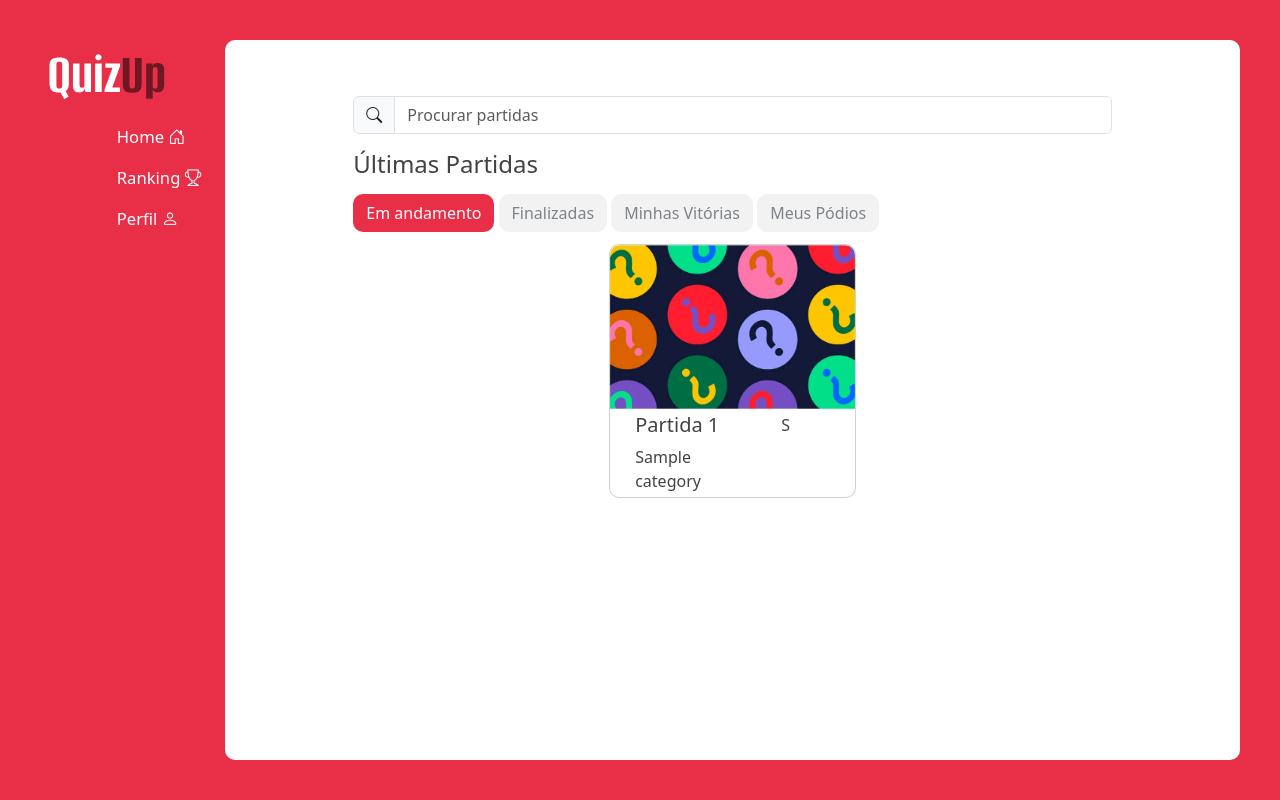
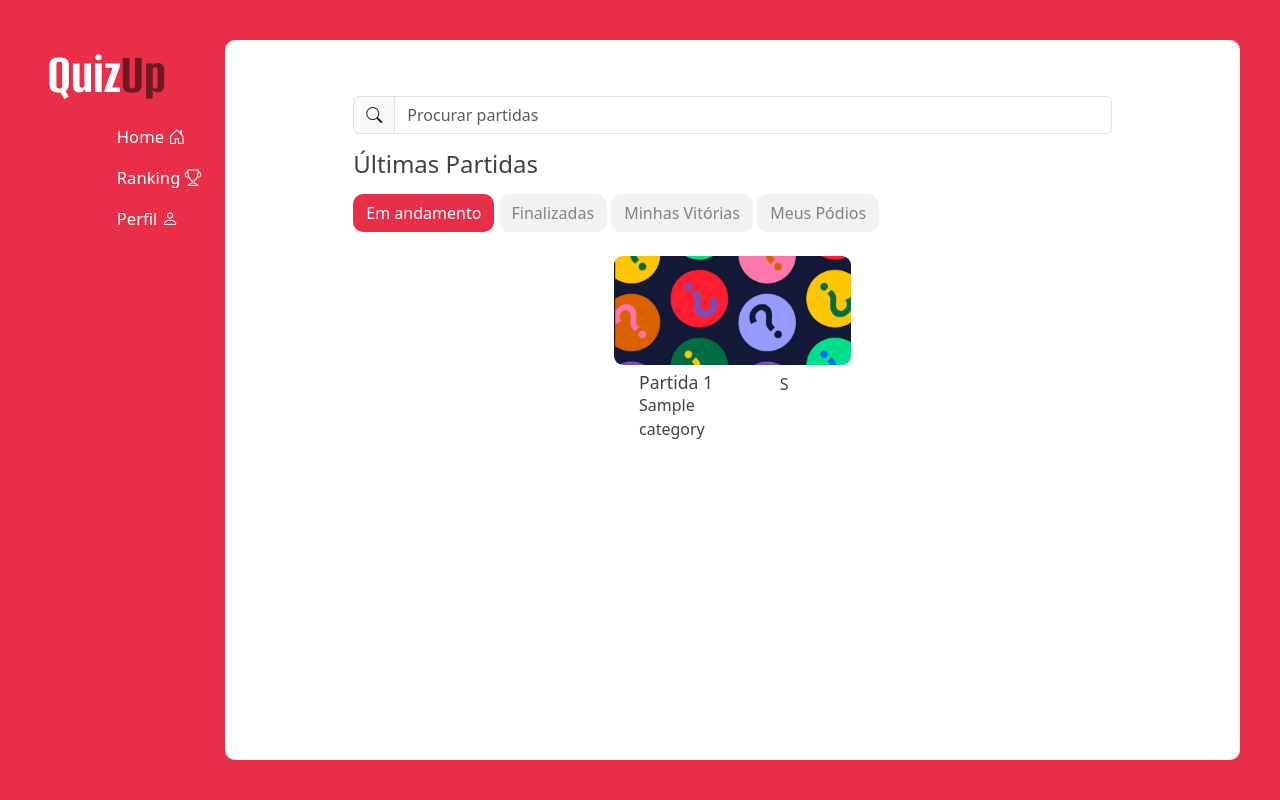
Before and after one commit to HPedroSilva/quizup, a Django app: page /mainapp/ in a window 1280 px wide. Run offline with Django 4.2, Linux system fonts and the light colour scheme; a user stored in the database is signed in; tables that the repository leaves empty hold one stand-in row (values such as "Sample post").

Commit message:
Ajustes estéticos na página principal.

```diff
--- a/mainApp/templates/base.html
+++ b/mainApp/templates/base.html
@@ -40,6 +40,7 @@
                     top: 5vh;
                     border-radius: 10px;
                     padding: 7vh 10vw;
+                    overflow: auto;
                 }
                 #box-board {
                     padding-right: 5vh;
--- a/mainApp/templates/home.html
+++ b/mainApp/templates/home.html
@@ -15,10 +15,10 @@
             font-size: 1.3vw;
         }
         .card-match {
-            width: 31.5% !important;
             padding: 0;
-            border-radius: 10px;
             color: #424242;
+            border: none;
+            margin: 2vh 0;
         }
         .box-title {
             font-size: 1.5em;
@@ -44,11 +44,15 @@
         }
         .match-details {
             font-size: 1rem;
-            padding: 0.5vh 1vw;
+            padding: 0.8vh 1vw;
             margin: 0;
         }
         .img-match {
-            border-radius: 10px 10px 0 0;
+            border-radius: 9px 9px 9px 9px;
+        }
+        .card-title {
+            font-size: 1.1rem;
+            margin: 0;
         }
     </style>
 {% endblock statics %}
@@ -73,17 +77,21 @@
     </div>
     <div class="row matches">
         {% for match in userMatches %}
-            <div class="card card-match m-1">
-                <img class="w-100 img-match" src="{% static 'mainApp/img/trivia.webp' %}" alt="Trivia img" style="width:200px">
+            <div class="col-md-4">
+                <a href="{% url 'mainapp:match' pk=match.pk %}">
+                    <div class="card card-match">
+                        <img class="img-match" src="{% static 'mainApp/img/trivia.webp' %}" alt="Trivia img">
                         <div class="row match-details">
                             <div class="col-md-8">
-                        <a href="{% url 'mainapp:match' pk=match.pk %}"><h5 class="card-title">Partida {{ match.pk }}</h5></a>
+                                <h5 class="card-title">Partida {{ match.pk }}</h5>
                                 {% for category in match.categories.all %}{{ category }}{% if not forloop.last %}, {% endif %}{% endfor %}
                             </div>
                             <div class="col-md-4">
                                 {% for user in match.users.all %}{{ user.first_name.0 }} {% endfor %}
                             </div>
                         </div>
+                    </div>
+                </a>
             </div>
         {% endfor %}
     </div>
```
Also changed, not shown: mainApp/static/mainApp/img/trivia.webp. Lines whose indentation alone changed are shown as unchanged.
